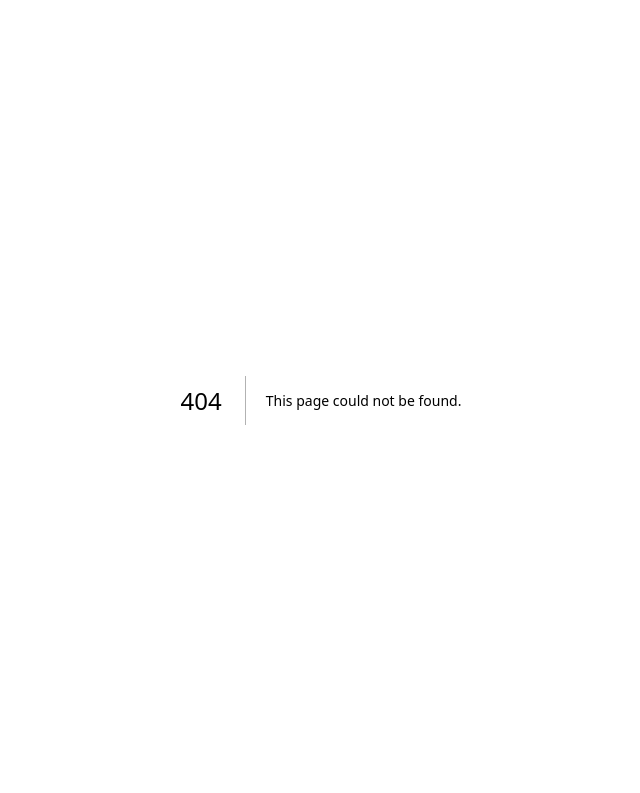
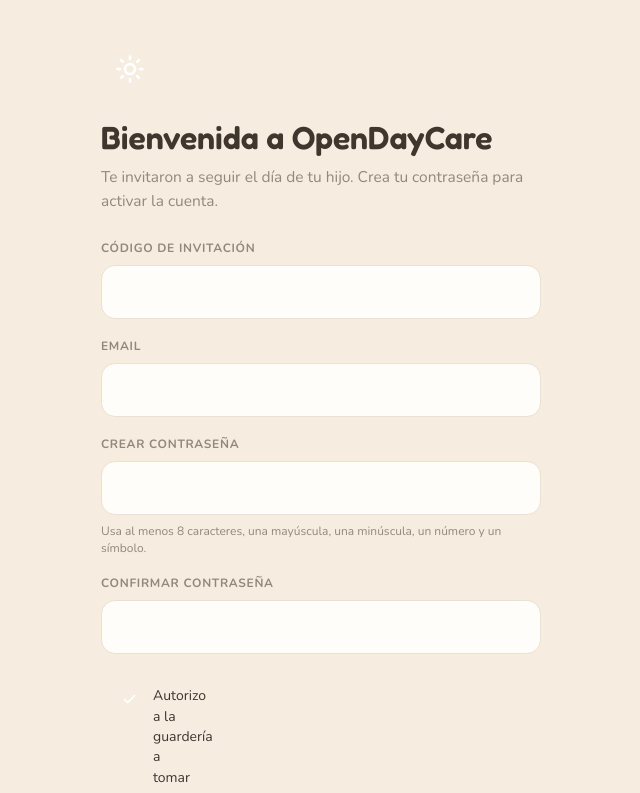
Before and after one commit to MLahuasi/opencode-daycare, a Next.js app: page /activate-account in a window 1280 px wide. Before the commit this address had no page. Shown: the top 793 px of the page, without its empty margins (319-959 px from the left). Built offline with nearby package versions, Linux system fonts and the light colour scheme.

Commit message:
DayCare - spec-05-account-activation-and-login - Crear /activate-account.

```diff
--- /dev/null
+++ b/app/activate-account/page.tsx
@@ -0,0 +1,80 @@
+import { ActivateAccountForm } from "@/app/features/auth";
+import type {
+  ActivationInvitationState,
+  ActivationKidCardData,
+} from "@/app/features/auth";
+import { invitations, kids, parentKids, people } from "@/app/data/mocks";
+
+type ActivationSearchParams = {
+  code?: string | string[];
+};
+
+type ActivationResolution = {
+  code: string;
+  email: string;
+  invitationState: ActivationInvitationState;
+  kid: ActivationKidCardData | null;
+};
+
+function resolveActivation(code: string | undefined): ActivationResolution {
+  if (!code) {
+    return { code: "", email: "", invitationState: "none", kid: null };
+  }
+
+  const invitation = invitations.find((candidate) => candidate.code === code);
+
+  if (!invitation) {
+    return { code, email: "", invitationState: "unknown", kid: null };
+  }
+
+  if (invitation.acceptedAt) {
+    return { code, email: "", invitationState: "accepted", kid: null };
+  }
+
+  if (invitation.expiresAt <= new Date()) {
+    return { code, email: "", invitationState: "expired", kid: null };
+  }
+
+  const person = people.find((candidate) => candidate.id === invitation.personId);
+  const parentKid = parentKids.find((candidate) => candidate.parentId === invitation.personId);
+  const kid = parentKid ? kids.find((candidate) => candidate.id === parentKid.kidId) : undefined;
+
+  if (!person || !kid) {
+    return { code, email: "", invitationState: "unknown", kid: null };
+  }
+
+  return {
+    code,
+    email: person.email,
+    invitationState: "valid",
+    kid: {
+      initial: kid.name.trim().charAt(0).toUpperCase(),
+      name: kid.name,
+      room: kid.room,
+    },
+  };
+}
+
+/**
+ * Renders the account activation route resolved from an invitation code.
+ *
+ * @param props - Route search parameters.
+ * @param props.searchParams - Promise containing the optional invitation code.
+ * @returns The account activation page.
+ */
+export default async function ActivateAccountPage({
+  searchParams,
+}: {
+  searchParams: Promise<ActivationSearchParams>;
+}) {
+  const params = await searchParams;
+  const rawCode = params.code;
+  const code = Array.isArray(rawCode) ? rawCode[0] : rawCode;
+  const resolution = resolveActivation(code);
+
+  return (
+    <main className="flex min-h-screen items-center justify-center bg-[var(--color-page)] p-10 max-sm:p-6">
+      <ActivateAccountForm {...resolution} />
+    </main>
+  );
+}
--- a/app/data/mocks/index.ts
+++ b/app/data/mocks/index.ts
@@ -1,3 +1,4 @@
 export * from "./feed";
+export * from "./auth";
 export * from "./kids";
 export * from "./layout";
```
